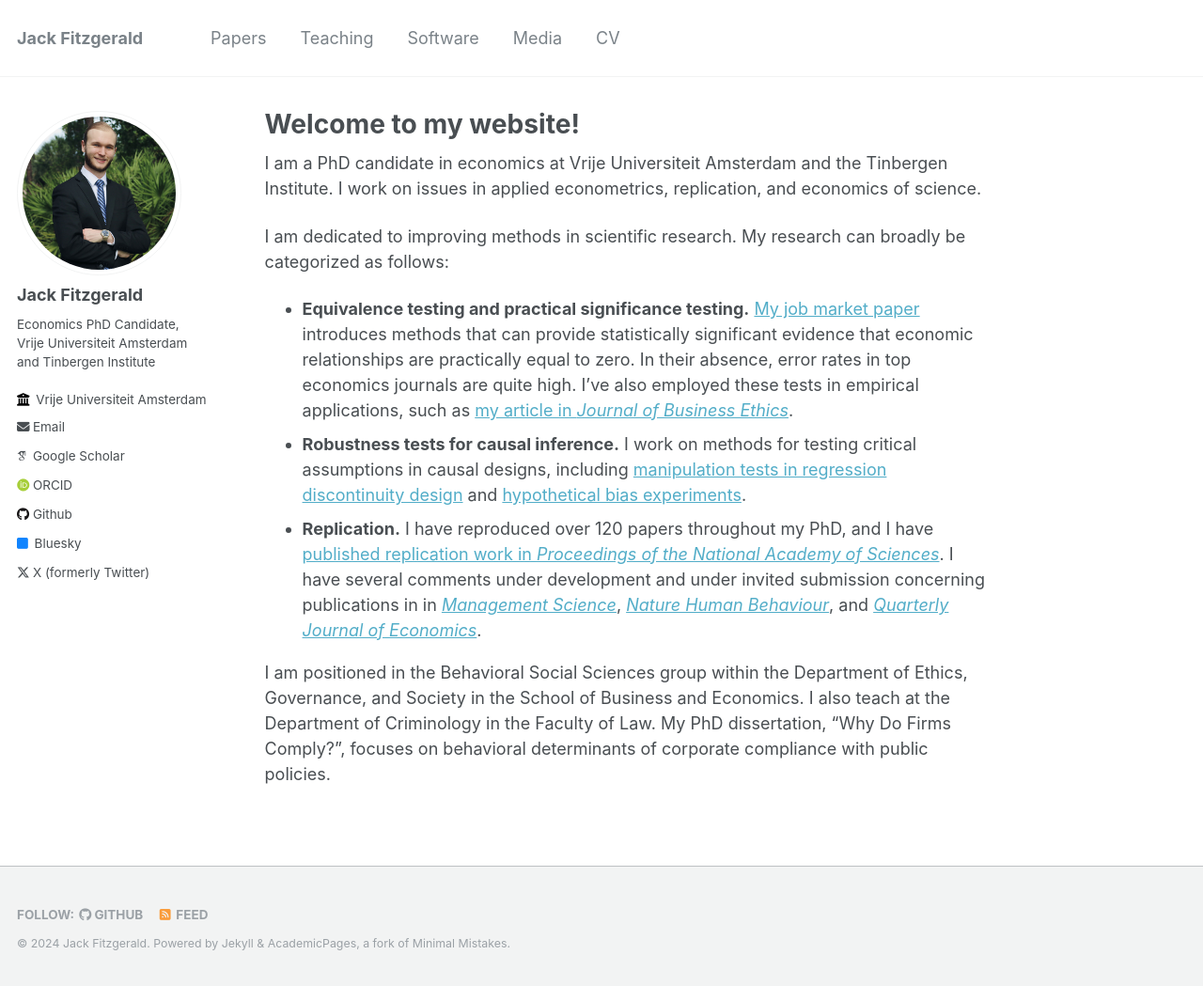
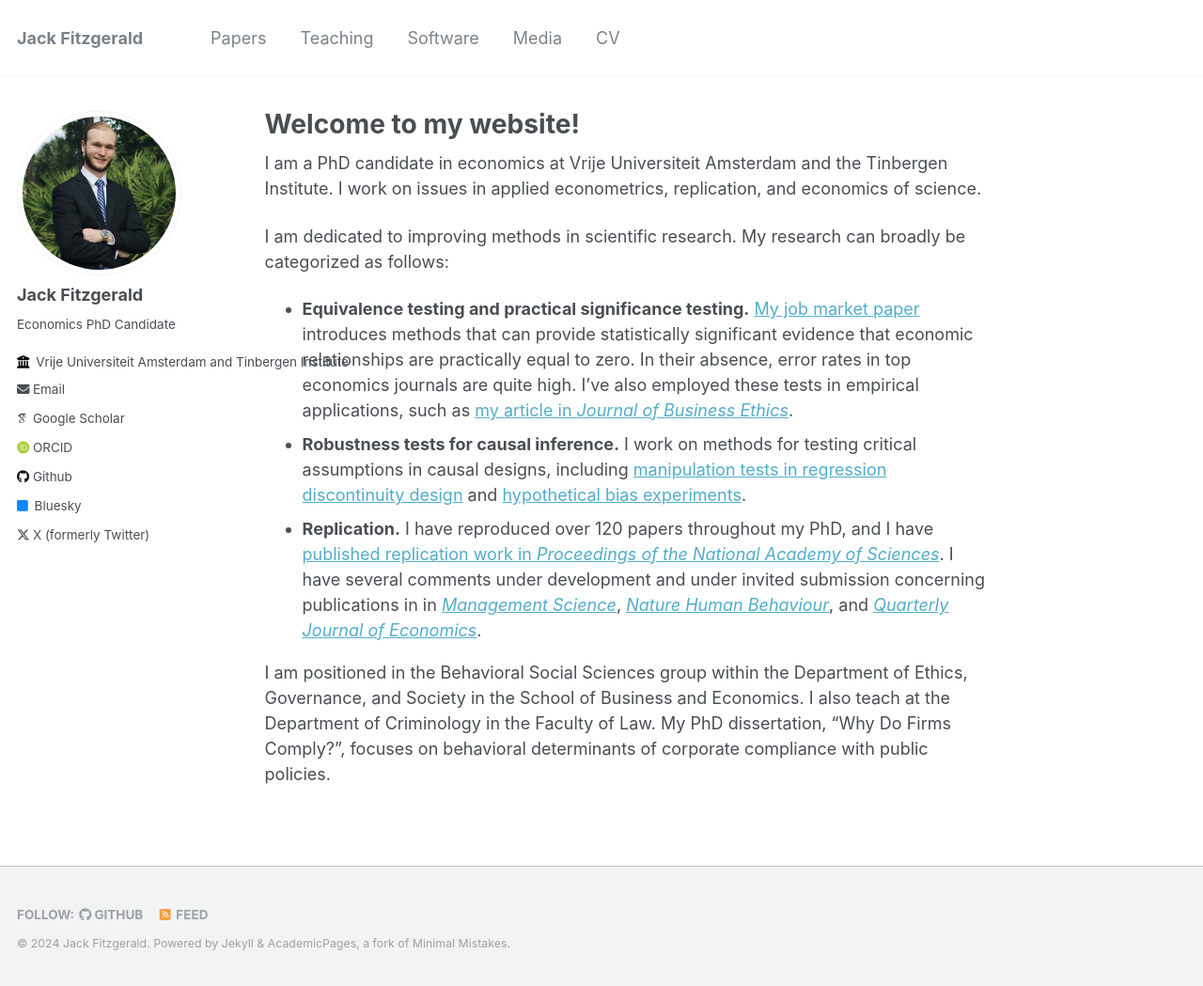
Before and after one commit to jack-fitzgerald/jack-fitzgerald.github.io, a Jekyll site: the page built from _pages/about.md, in a window 1280 px wide and 1049 px high. Shown: the whole window at 94% size. Built offline with Jekyll 4.4.1, drawn with Linux system fonts in a browser that asks for light colours; some web fonts are replaced.

Commit message:
Update _config.yml

```diff
--- a/_config.yml
+++ b/_config.yml
@@ -24,9 +24,9 @@ author:
   avatar           : "profile.png"
   name             : "Jack Fitzgerald"
   pronouns         : # example: "she/her"
-  bio              : "Economics PhD Candidate, Vrije Universiteit Amsterdam and Tinbergen Institute"
+  bio              : "Economics PhD Candidate"
   location         : #
-  employer         : "Vrije Universiteit Amsterdam"
+  employer         : "Vrije Universiteit Amsterdam and Tinbergen Institute"
   uri              : #URL
   email            : "j.f.fitzgerald@vu.nl"
 
```
